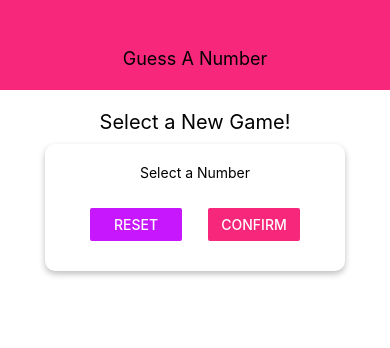
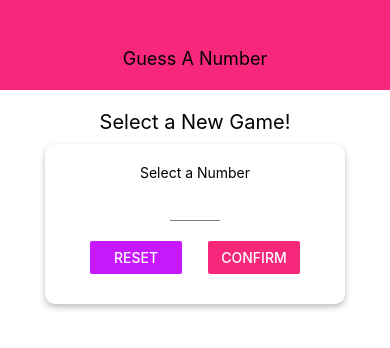
Before and after one commit to abhinavks3112/GuessANumber, a React Native app: screen / in a window 390 px wide. Shown: the top 348 px of the page. Built offline with nearby package versions, Linux system fonts and the light colour scheme.

Commit message:
Separated the Input styling as resuable component

```diff
--- /dev/null
+++ b/components/Input.js
@@ -0,0 +1,17 @@
+import React from 'react';
+import { TextInput, StyleSheet } from 'react-native';
+
+const Input = (props) => (
+    <TextInput {...props} style={{ ...styles.textInputStyle, ...props.style }} />
+);
+
+const styles = StyleSheet.create({
+    textInputStyle: {
+        height: 30,
+        borderBottomColor: 'grey',
+        borderBottomWidth: 1,
+        marginVertical: 10
+    }
+});
+
+export default Input;
--- a/screens/StartGameScreen.js
+++ b/screens/StartGameScreen.js
@@ -2,12 +2,12 @@
 import {
     View,
     Text,
-    TextInput,
     Button,
     StyleSheet
 } from 'react-native';
 import Card from '../components/Card';
 import Colors from '../constants/colors';
+import Input from '../components/Input';
 
 const StartGameScreen = () => {
     return (
@@ -15,7 +15,7 @@
             <Text style={styles.titleStyle}>Select a New Game!</Text>
             <Card style={styles.inputContainer}>
                 <Text>Select a Number</Text>
-                <TextInput />
+                <Input style={styles.inputStyle} blurOnSubmit autoCapitalize="none" autoCorrect={false} keyboardType="number-pad" maxLength={2} />
                 <View style={styles.buttonContainerStyle}>
                     <View style={styles.buttonStyle}>
                         <Button title="RESET" onPress={() => {}} color={Colors.accent} />
@@ -53,6 +53,10 @@
     buttonStyle: {
         width: '40%',
         margin: 10
+    },
+    inputStyle: {
+        width: 50,
+        textAlign: 'center'
     }
 });
 
```
